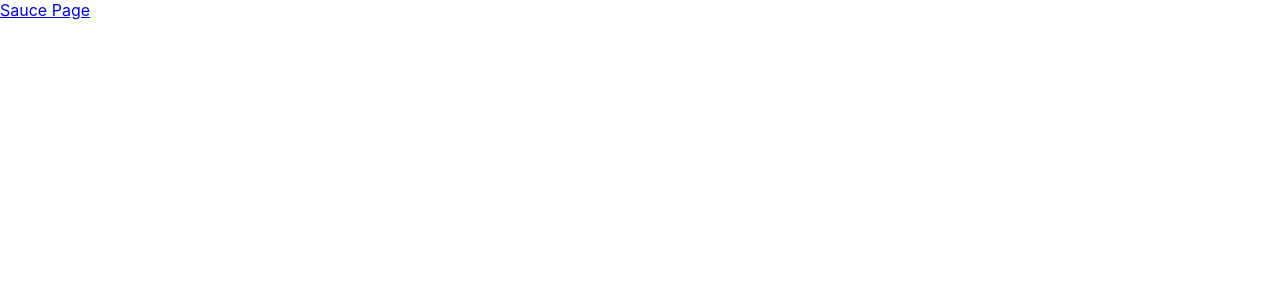
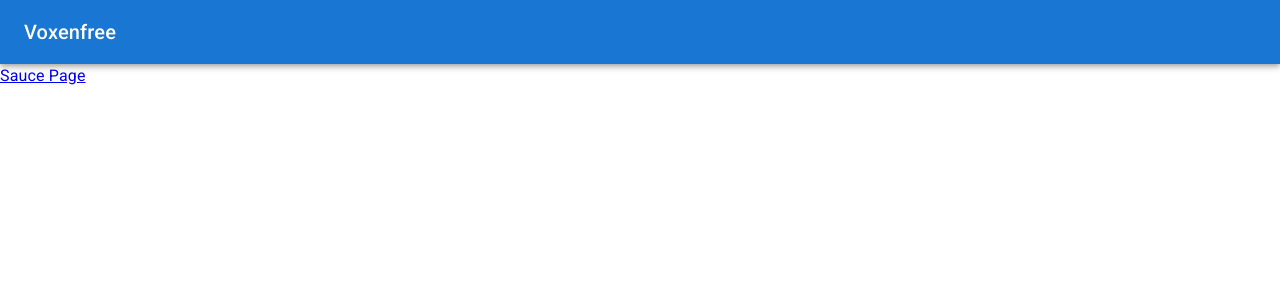
Before and after one commit to Jipwox/voxenfrontend, a React (Create React App) app in the folder voxenfrontend/: page / in a window 1280 px wide. Shown: the top 300 px of the page. Built offline with nearby package versions, Linux system fonts and the light colour scheme.

Commit message:
added app bar

```diff
--- a/voxenfrontend/src/App.js
+++ b/voxenfrontend/src/App.js
@@ -1,20 +1,35 @@
 import HomePage from "./home/HomePage";
 import SaucePage from "./sauce/SaucePage";
 import { BrowserRouter as Router, Routes, Route } from "react-router-dom";
+import { createTheme, ThemeProvider } from "@mui/material/styles";
+import CssBaseline from "@mui/material/CssBaseline";
+import AppBar from "@mui/material/AppBar";
+import Toolbar from "@mui/material/Toolbar";
+import Typography from "@mui/material/Typography";
+
+const theme = createTheme();
 
 function App() {
   return (
+    <ThemeProvider theme={theme}>
+      <CssBaseline />
       <div>
         <head>
           <meta name="viewport" content="initial-scale=1, width=device-width" />
         </head>
+        <AppBar position="relative">
+          <Toolbar>
+            <Typography variant="h6" color="inherit" noWrap>Voxenfree</Typography>
+          </Toolbar>
+        </AppBar>
         <Router>
           <Routes>
-          <Route path="/" element={<HomePage/>}/>
-          <Route path="/sauce" element={<SaucePage/>} />
+            <Route path="/" element={<HomePage />} />
+            <Route path="/sauce" element={<SaucePage />} />
           </Routes>
         </Router>
       </div>
+    </ThemeProvider>
   );
 }
 
```
Lines whose indentation alone changed are shown as unchanged.
